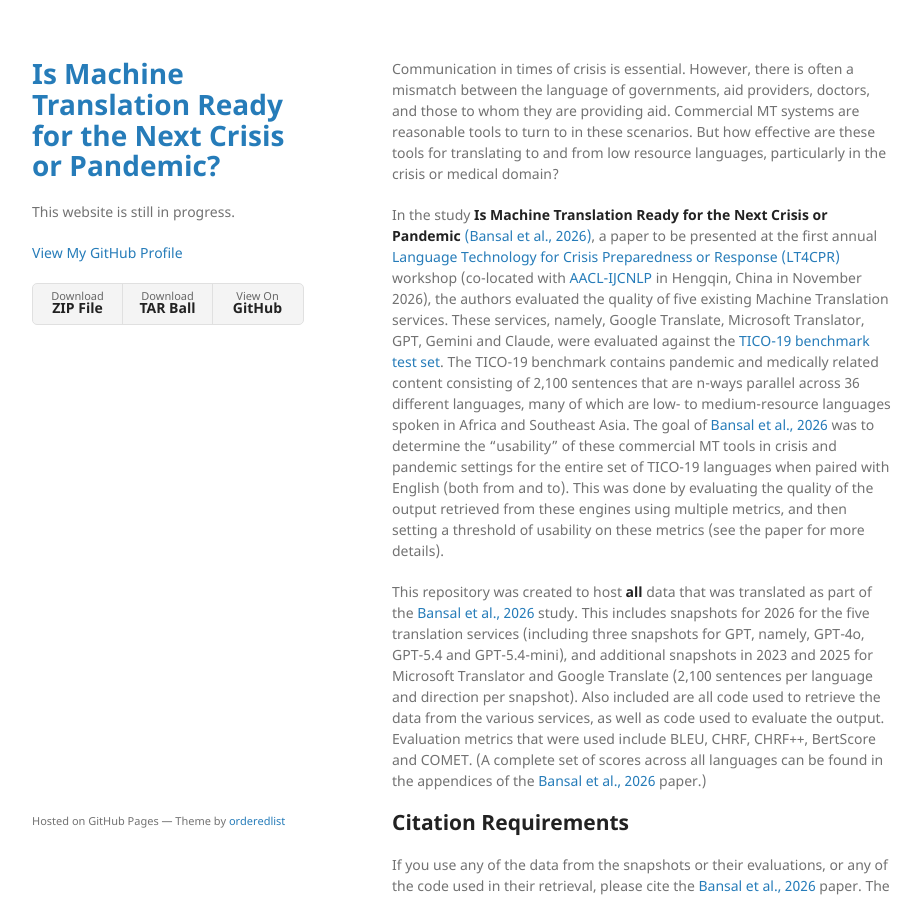
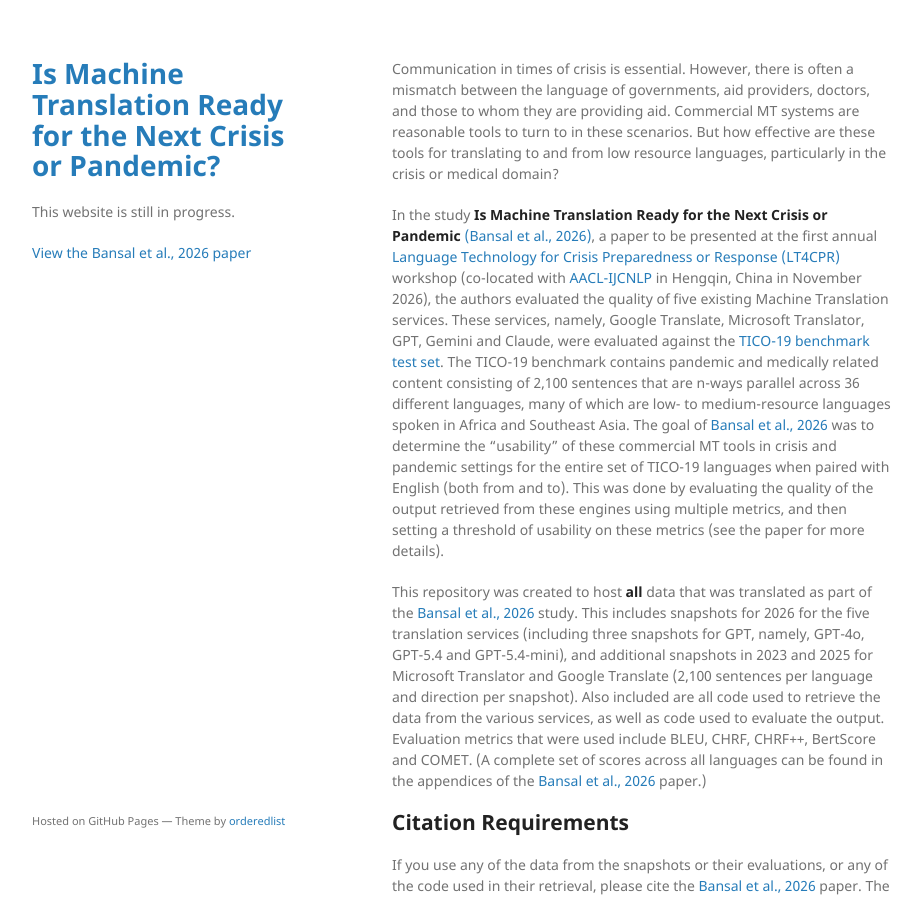
Before and after one commit to mt-crisis-ready/mt-crisis-ready.github.io, a Jekyll site: the page built from index.md, in a window 1280 px wide and 900 px high. Shown: the whole window, without its empty margins (178-1099 px from the left). Built offline with Jekyll 4.4.1, drawn with Linux system fonts in a browser that asks for light colours.

Commit message:
Update theme in default.html to reference the paper

```diff
--- a/_layouts/default.html
+++ b/_layouts/default.html
@@ -28,16 +28,16 @@
         {% endif %}
 
         {% if site.github.is_user_page %}
-        <p class="view"><a href="{{ site.github.owner_url }}">View My GitHub Profile</a></p>
+        <p class="view"><a href="https://arxiv.org/abs/2601.10082">View the Bansal et al., 2026 paper</a></p>
         {% endif %}
-
+<!--
         {% if site.show_downloads %}
         <ul class="downloads">
           <li><a href="{{ site.github.zip_url }}">Download <strong>ZIP File</strong></a></li>
           <li><a href="{{ site.github.tar_url }}">Download <strong>TAR Ball</strong></a></li>
           <li><a href="{{ site.github.repository_url }}">View On <strong>GitHub</strong></a></li>
         </ul>
-        {% endif %}
+        {% endif %} -->
       </header>
       <section>
 
```
